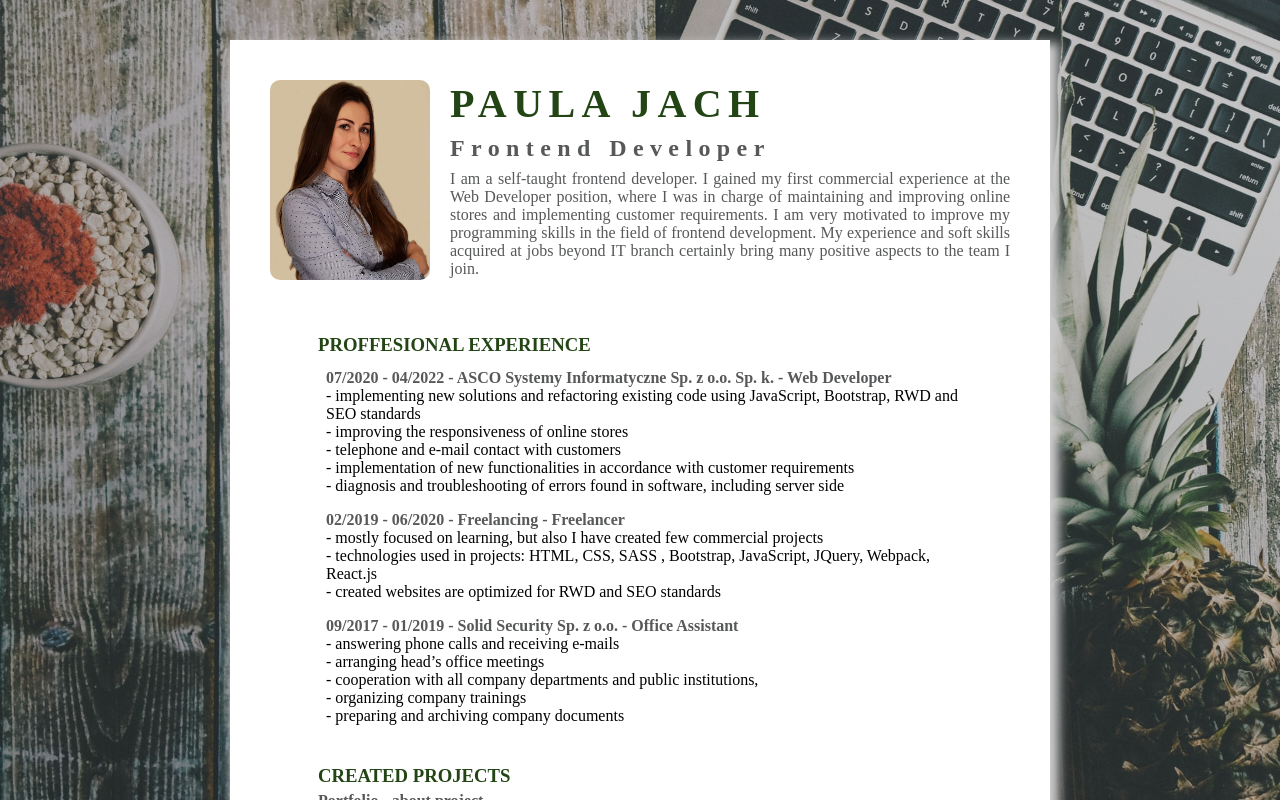
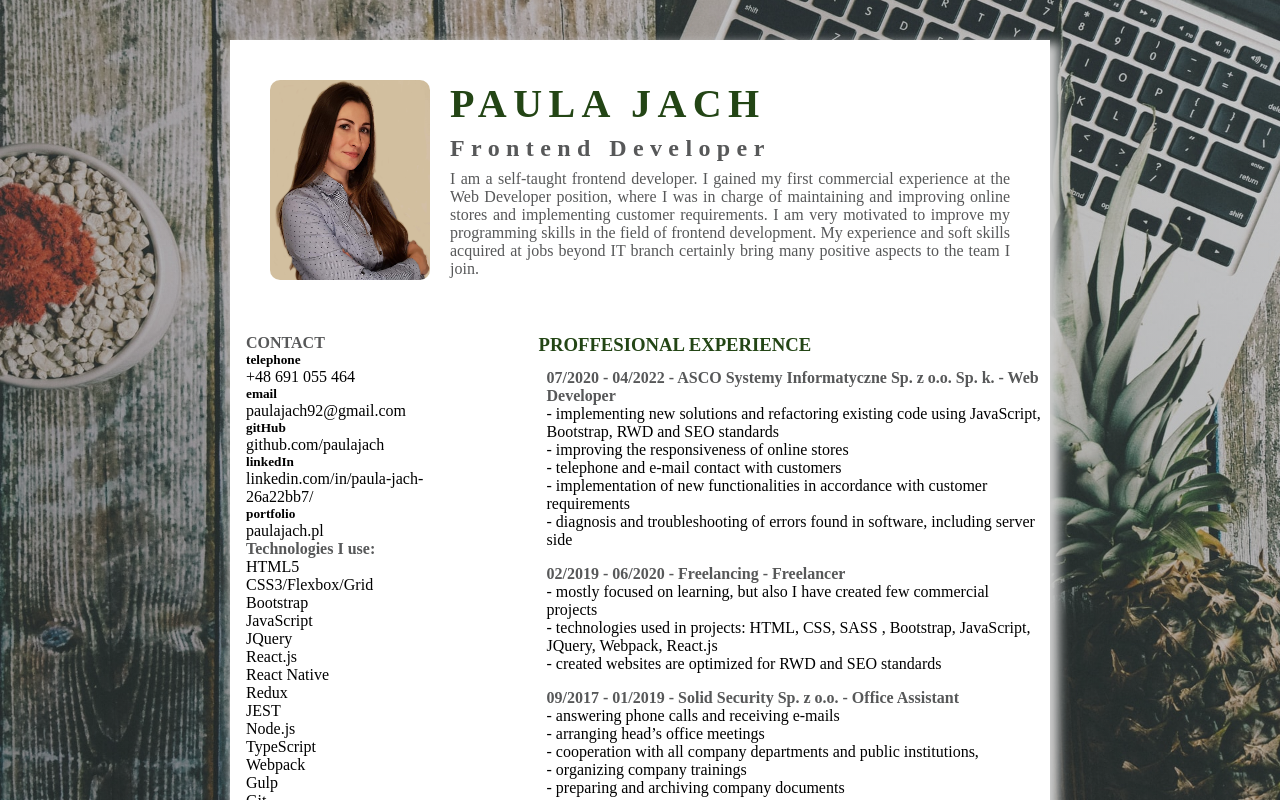
Before and after one commit to PaulaJach/paula-jach-resume, a React (Create React App) app: page / in a window 1280 px wide. Built offline with nearby package versions, Linux system fonts and the light colour scheme.

Commit message:
refactoring aside content - added information about contact and personal highlights

```diff
--- a/src/assets/data/AsideContentInformation.js
+++ b/src/assets/data/AsideContentInformation.js
@@ -1,49 +1,4 @@
-export const asideContentDetails = [
-  {
-    sectionName: "contact",
-    sectionHeader: "Contact",
-    sectionItem: [
-      {
-        id: 1,
-        name: "telephone",
-        value: "+48 691 055 464",
-        href: "tel:0048691055464",
-        ariaLabel: "telephone",
-      },
-      {
-        id: 2,
-        name: "email",
-        value: "paulajach92@gmail.com",
-        href: "mailto:paulajach92@gmail.com",
-        ariaLabel: "email",
-      },
-      {
-        id: 3,
-        name: "gitHub",
-        value: "github.com/paulajach",
-        href: "https://github.com/paulajach",
-        ariaLabel: "gitHub logo",
-      },
-      {
-        id: 4,
-        name: "linkedIn",
-        value: "linkedin.com/in/paula-jach-26a22bb7/",
-        href: "https://www.linkedin.com/in/paula-jach-26a22bb7/",
-        ariaLabel: "linkedIn logo",
-      },
-      {
-        id: 5,
-        name: "portfolio",
-        value: "paulajach.pl",
-        href: "https://paulajach.pl/",
-        ariaLabel: "portfolio",
-      },
-    ],
-  },
-  {
-    sectionName: "tech",
-    sectionHeader: "Technologies",
-    sectionItem: [
+export const skills = [
   "HTML5",
   "CSS3/Flexbox/Grid",
   "Bootstrap",
@@ -63,8 +18,6 @@ export const asideContentDetails = [
   "Postman",
   "Firebase",
   "MySQL",
-    ],
-  },
 ];
 
 export const highlights = [
@@ -75,9 +28,6 @@ export const highlights = [
   "team worker",
 ];
 
-// export const languages = [
-//   { id: 1, polish: native },
-//   { id: 2, english: B2 },
-// ];
+export const languages = ["polish: native speaker", "english: B2"];
 
 export const hobby = ["music", "gardering"];
--- /dev/null
+++ b/src/components/Resume/AsideContent/AsideContent.js
@@ -0,0 +1,20 @@
+import Contact from "./Contact";
+import Skills from "./Skills";
+import Highlights from "./Highlights";
+import Languages from "./Languages";
+import Hobby from "./Hobby";
+import AsideContainer from "../../UI/AsideContainer";
+
+const AsideContent = () => {
+  return (
+    <AsideContainer>
+      <Contact />
+      <Skills />
+      <Highlights />
+      <Languages />
+      <Hobby />
+    </AsideContainer>
+  );
+};
+
+export default AsideContent;
--- /dev/null
+++ b/src/components/Resume/AsideContent/Contact.js
@@ -0,0 +1,17 @@
+import { contactData } from "../../../assets/data/ContactData";
+
+const Contact = () => {
+  return (
+    <div>
+      <h4>CONTACT</h4>
+      {contactData.map((contact, id) => (
+        <li key={id}>
+          <h5>{contact.name}</h5>
+          <p>{contact.value}</p>
+        </li>
+      ))}
+    </div>
+  );
+};
+
+export default Contact;
--- /dev/null
+++ b/src/components/Resume/AsideContent/Highlights.js
@@ -0,0 +1,16 @@
+import { highlights } from "../../../assets/data/AsideContentInformation";
+
+const Highlights = () => {
+  return (
+    <div>
+      <h4>HIGHLIGHTS</h4>
+      {highlights.map((highlight, id) => (
+        <li key={id}>
+          <p>{highlight}</p>
+        </li>
+      ))}
+    </div>
+  );
+};
+
+export default Highlights;
--- /dev/null
+++ b/src/components/Resume/AsideContent/Hobby.js
@@ -0,0 +1,14 @@
+import { hobby } from "../../../assets/data/AsideContentInformation";
+
+const Hobby = () => {
+  return (
+    <div>
+      <h4>HOBBY</h4>
+      {hobby.map((hobby, id) => (
+        <li key={id}>{hobby}</li>
+      ))}
+    </div>
+  );
+};
+
+export default Hobby;
--- /dev/null
+++ b/src/components/Resume/AsideContent/Languages.js
@@ -0,0 +1,14 @@
+import { languages } from "../../../assets/data/AsideContentInformation";
+
+const Languages = () => {
+  return (
+    <div>
+      <h4>Languages</h4>
+      {languages.map((language, id) => (
+        <li key={id}>{language}</li>
+      ))}
+    </div>
+  );
+};
+
+export default Languages;
--- /dev/null
+++ b/src/components/Resume/AsideContent/Skills.js
@@ -0,0 +1,16 @@
+import { skills } from "../../../assets/data/AsideContentInformation";
+
+const Skills = () => {
+  return (
+    <div>
+      <h4>Technologies I use:</h4>
+      {skills.map((skill, id) => (
+        <li key={id}>
+          <p>{skill}</p>
+        </li>
+      ))}
+    </div>
+  );
+};
+
+export default Skills;
--- a/src/components/Resume/Content.js
+++ b/src/components/Resume/Content.js
@@ -1,5 +1,6 @@
 import styled from "styled-components";
 import Competences from "./Competences/Competences";
+import AsideContent from "./AsideContent/AsideContent";
 
 const ContentWrapper = styled.div`
   display: flex;
@@ -9,6 +10,7 @@ const ContentWrapper = styled.div`
 const Content = () => {
   return (
     <ContentWrapper>
+      <AsideContent />
       <Competences />
     </ContentWrapper>
   );
--- /dev/null
+++ b/src/components/UI/AsideContainer.js
@@ -0,0 +1,13 @@
+import styled from "styled-components";
+
+const AsideWrapper = styled.aside`
+  padding: 1rem;
+  display: flex;
+  flex-direction: column;
+`;
+
+const AsideContainer = (props) => {
+  return <AsideWrapper>{props.children}</AsideWrapper>;
+};
+
+export default AsideContainer;
```
Lines whose indentation alone changed are shown as unchanged.
